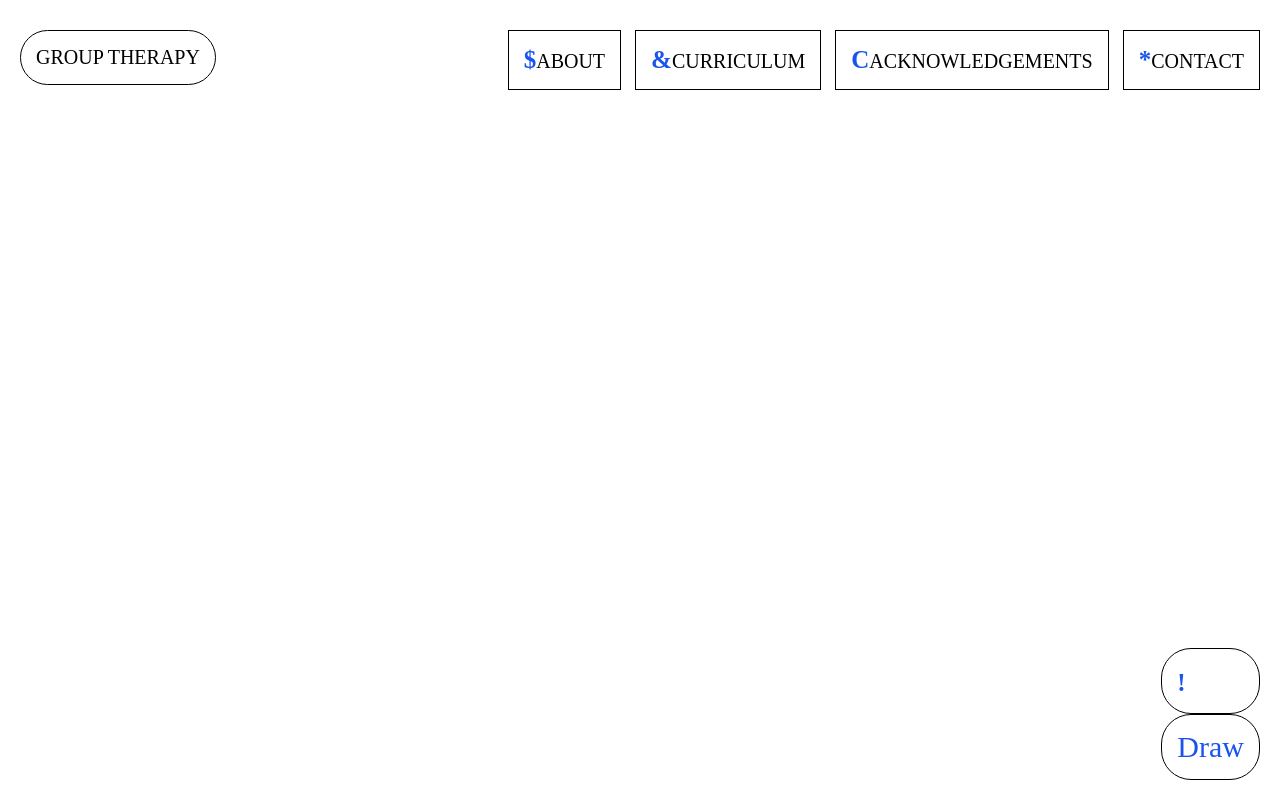
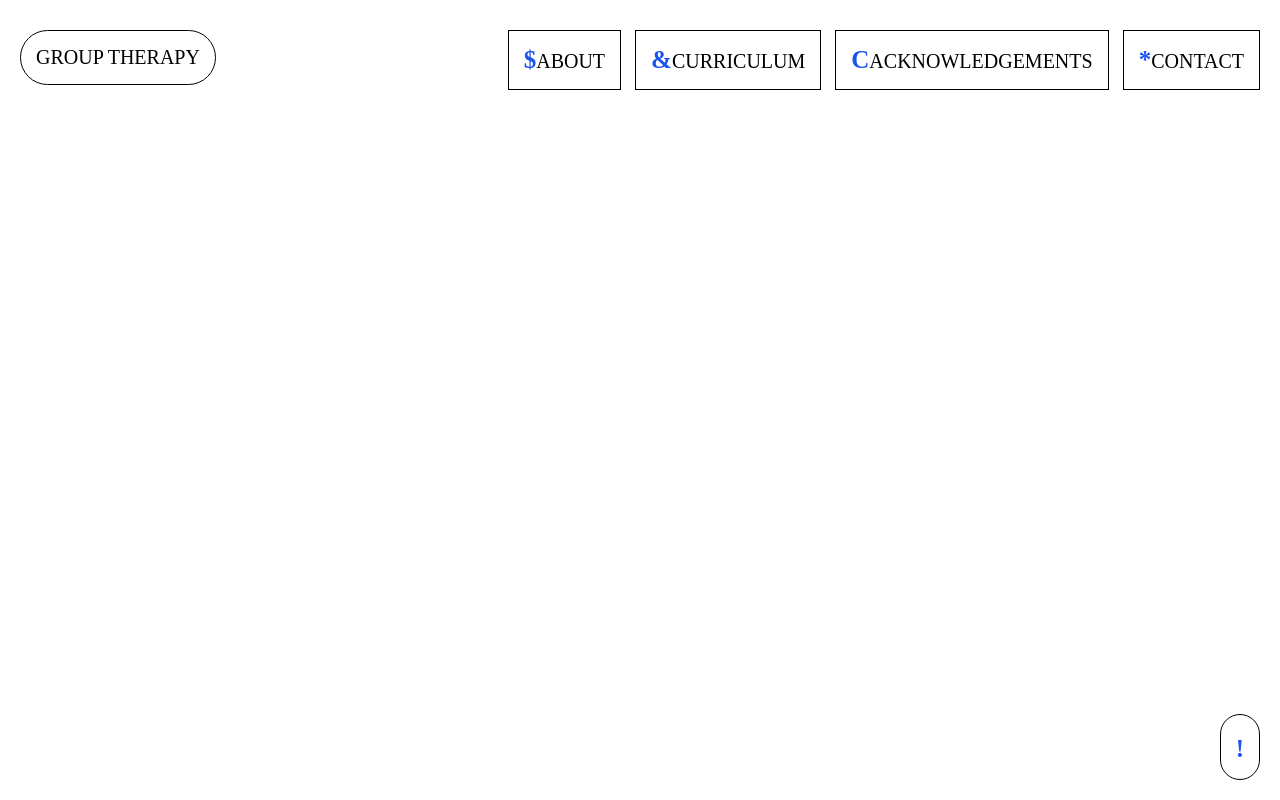
Before and after one commit to jackbardwell/grouptherapy, a plain HTML site: page index.html in a window 1280 px wide. Drawn offline with Linux system fonts and the light colour scheme; no server answers.

Commit message:
FONT-FAMILY

```diff
--- a/index.html
+++ b/index.html
@@ -33,7 +33,6 @@
     </div>
     <div id="footer">
         <p id="drawBtn"><span>!</span></p>
-        <p id="drawBtn">Draw</p>
     </div>
 </body>
 </html>
--- a/style.css
+++ b/style.css
@@ -33,7 +33,7 @@ a:visited {
 span {
   font-size: 25px;
   font-weight: bold;
-  font: Wingdings;
+  font-family: Wingdings;
   color: #1b53ee;
 }
 
```
